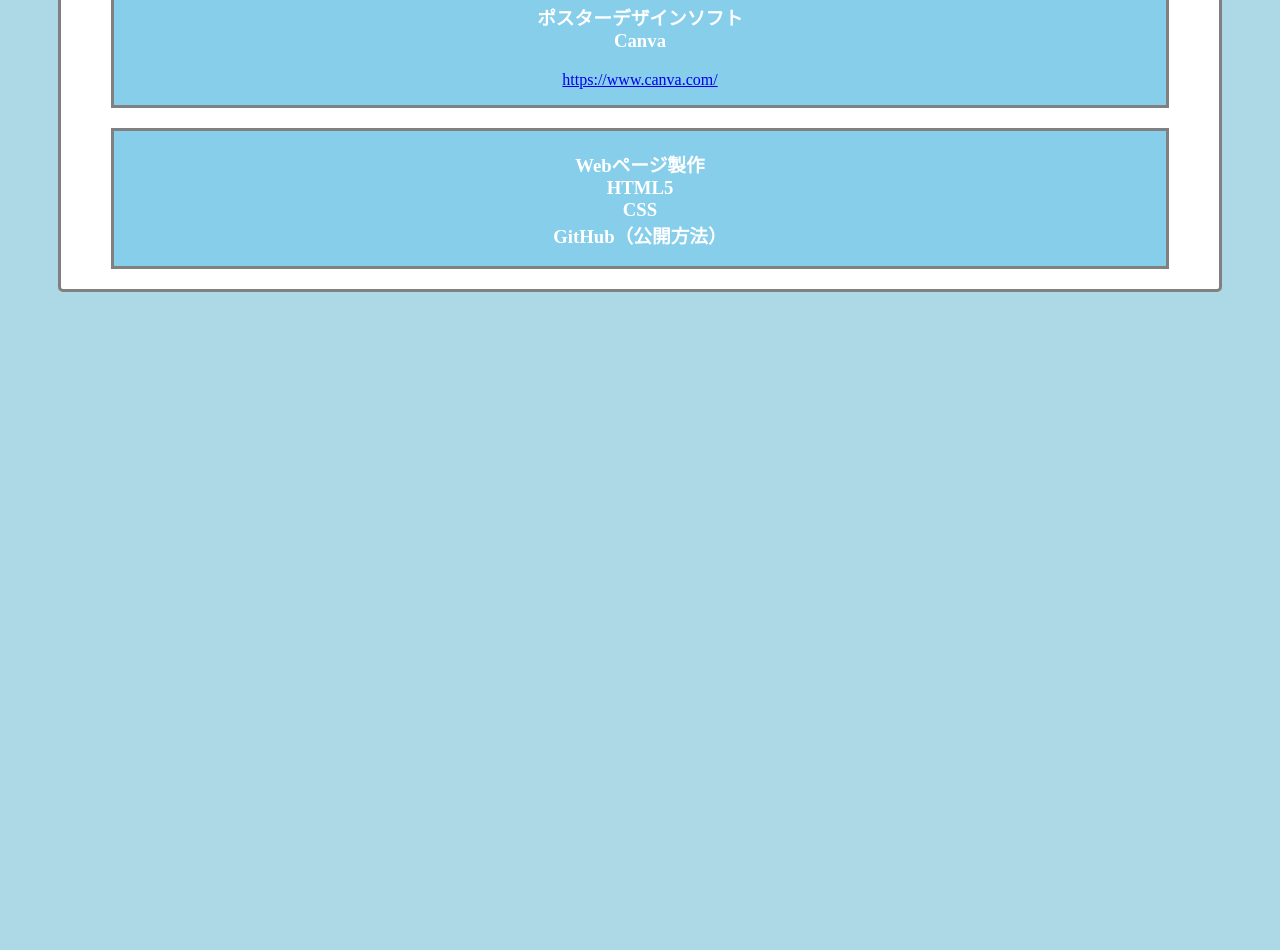
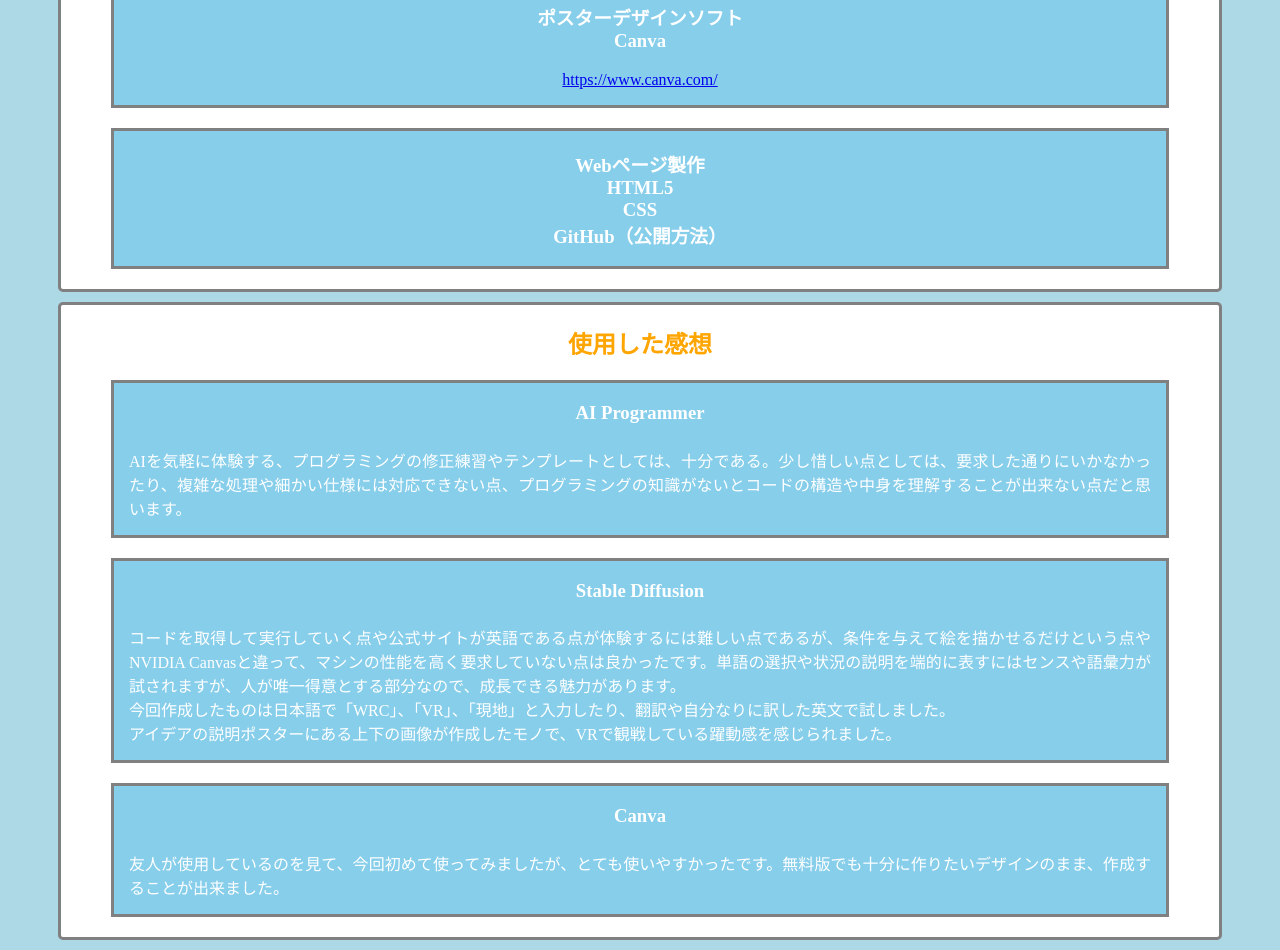
Before and after one commit to Corgi-butt/AI-Webpage, a plain HTML site: page index.html in a window 1280 px wide. Shown: the part 2288-3238 px from the top of the page. Before the commit the page ends 2590 px from the top, so only its background shows below. Drawn offline with Linux system fonts and the light colour scheme.

Commit message:
Update index.html

```diff
--- a/index.html
+++ b/index.html
@@ -63,5 +63,22 @@
             HTML5<br>CSS<br>GitHub（公開方法）</h3>
         </div>
     </div>
+    <div class="sec2">
+        <h2>使用した感想</h2>
+        <div class="list2">
+            <h3>AI Programmer</h3>
+            <p class="para">AIを気軽に体験する、プログラミングの修正練習やテンプレートとしては、十分である。少し惜しい点としては、要求した通りにいかなかったり、複雑な処理や細かい仕様には対応できない点、プログラミングの知識がないとコードの構造や中身を理解することが出来ない点だと思います。</p>
+        </div>
+        <div class="list2">
+            <h3>Stable Diffusion</h3>
+            <p class="para">コードを取得して実行していく点や公式サイトが英語である点が体験するには難しい点であるが、条件を与えて絵を描かせるだけという点やNVIDIA Canvasと違って、マシンの性能を高く要求していない点は良かったです。単語の選択や状況の説明を端的に表すにはセンスや語彙力が試されますが、人が唯一得意とする部分なので、成長できる魅力があります。<br>
+            今回作成したものは日本語で「WRC」、「VR」、「現地」と入力したり、翻訳や自分なりに訳した英文で試しました。<br>
+        アイデアの説明ポスターにある上下の画像が作成したモノで、VRで観戦している躍動感を感じられました。</p>
+        </div>
+        <div class="list2">
+            <h3>Canva</h3>
+            <p class="para">友人が使用しているのを見て、今回初めて使ってみましたが、とても使いやすかったです。無料版でも十分に作りたいデザインのまま、作成することが出来ました。</p>
+        </div>
+    </div>
 </body>
 </html>
```
